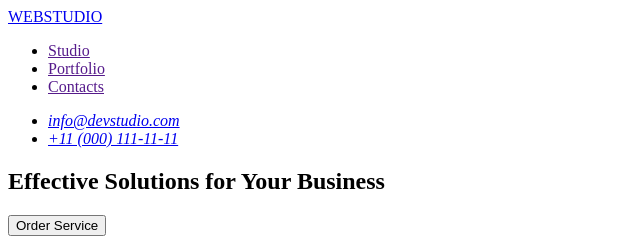
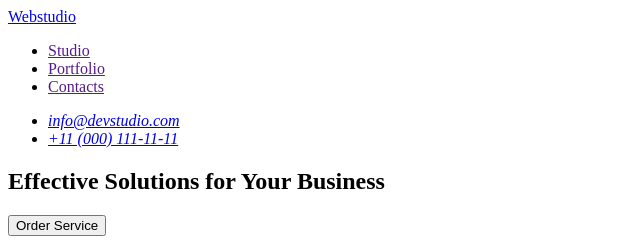
Before and after one commit to TalyaMonya/goit-markup-hw-01, a plain HTML site: page index.html in a window 1280 px wide. Shown: the top 240 px of the page, 0-640 px from the left. Drawn offline with Linux system fonts and the light colour scheme.

Commit message:
Корегування після 3 перевірки

```diff
--- a/index.html
+++ b/index.html
@@ -9,8 +9,8 @@
   <body>
     <!-- Header -->
     <header>
-      <a href="./index.html">WEBSTUDIO</a>
       <nav>
+        <a href="./index.html">Webstudio</a>
         <ul>
           <li><a href="">Studio</a></li>
           <li><a href="">Portfolio</a></li>
@@ -153,7 +153,7 @@
 
     <!-- Footer -->
     <footer>
-      <a href="./index.html">WEBSTUDIO</a>
+      <a href="./index.html">Webstudio</a>
       <p>
         Increase the flow of customers and sales for your business with digital
         marketing & growth solutions.
```
